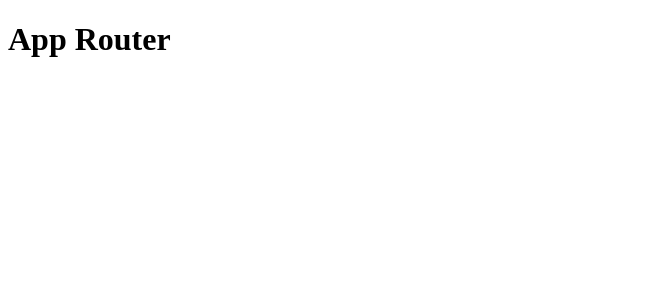
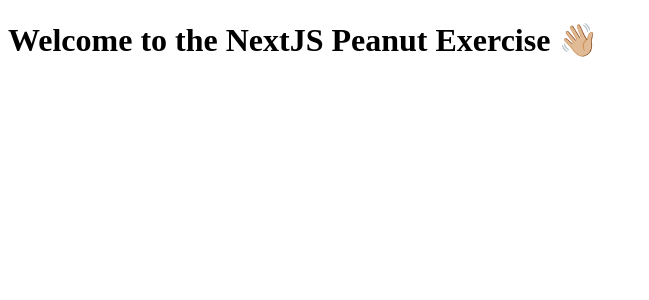
Before and after one commit to noemission/peanut-exercise, a Next.js app: page / in a window 1280 px wide. Shown: the top 300 px of the page, without its empty margins (0-649 px from the left). Built offline with nearby package versions, Linux system fonts and the light colour scheme.

Commit message:
added welcome message

```diff
--- a/app/page.tsx
+++ b/app/page.tsx
@@ -3,5 +3,5 @@
 };
 
 export default function Page() {
-  return <h1>App Router</h1>;
+  return <h1>Welcome to the NextJS Peanut Exercise 👋🏼</h1>;
 }
```
